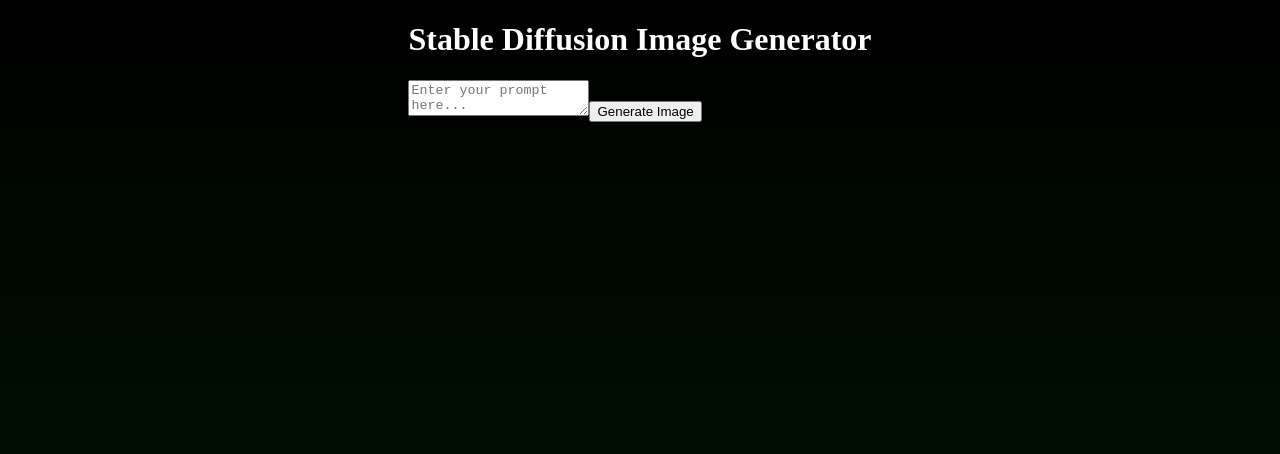
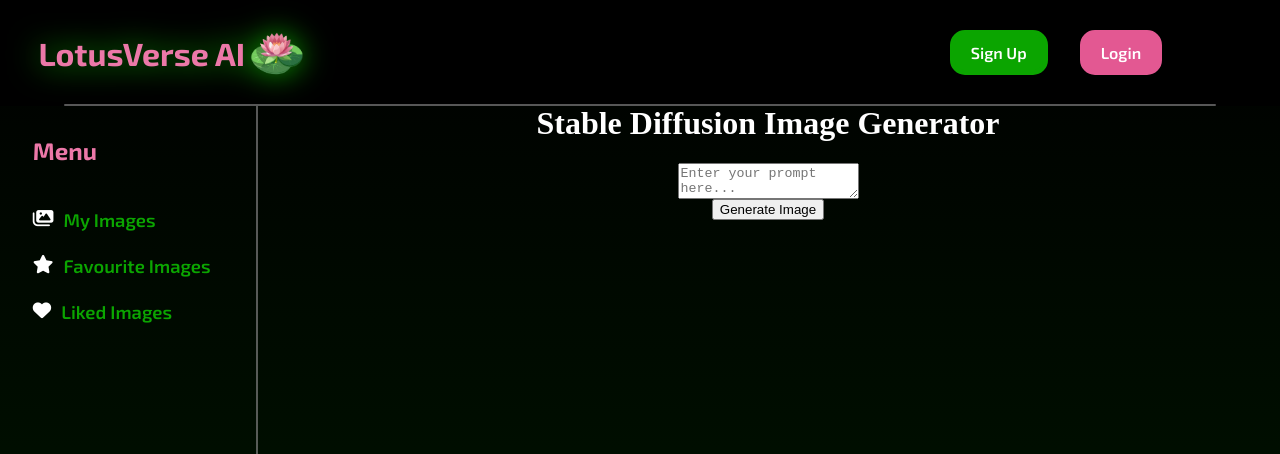
Before and after one commit to Xanadude2112/lotus-verse-ai, a React (Vite) app in the folder client/: page /images/generate in a window 1280 px wide. Shown: the top 454 px of the page. Built offline with nearby package versions, Linux system fonts and the light colour scheme; no server answers.

Commit message:
set up posts page

```diff
--- a/client/package.json
+++ b/client/package.json
@@ -13,7 +13,8 @@
     "axios": "^1.7.7",
     "react": "^18.3.1",
     "react-dom": "^18.3.1",
-    "react-router-dom": "^6.26.2"
+    "react-router-dom": "^6.26.2",
+    "timeago.js": "^4.0.2"
   },
   "devDependencies": {
     "@eslint/js": "^9.9.0",
--- a/client/src/App.jsx
+++ b/client/src/App.jsx
@@ -4,6 +4,7 @@ import { Landing } from "./pages/Landing";
 import { Posts } from "./pages/Posts";
 import { GenerateImage } from "./pages/GenerateImage";
 import "./styles/App.scss";
+const apiToken = import.meta.env.VITE_AI_API_TOKEN; // Assuming this is correct
 
 function App() {
   const [userIsLoggedIn, setUserIsLoggedIn] = useState(() => {
@@ -23,6 +24,81 @@ function App() {
     }
   }, [userIsLoggedIn]);
 
+  const [prompt_text, setPrompt_text] = useState("");
+  const [image, setImage] = useState(null);
+  const [loading, setLoading] = useState(false);
+
+  const throttle = (func, limit) => {
+    let inThrottle;
+    return function () {
+      const args = arguments;
+      const context = this;
+      if (!inThrottle) {
+        func.apply(context, args);
+        inThrottle = true;
+        setTimeout(() => (inThrottle = false), limit);
+      }
+    };
+  };
+
+  const generateImage = async () => {
+    setLoading(true);
+    try {
+      const response = await fetch(
+        "https://api-inference.huggingface.co/models/black-forest-labs/FLUX.1-schnell",
+        {
+          headers: {
+            Authorization: `Bearer ${apiToken}`,
+            "Content-Type": "application/json",
+          },
+          method: "POST",
+          body: JSON.stringify({ inputs: prompt_text }), // Use prompt_text here
+        }
+      );
+
+      if (response.status === 429) {
+        // Handle rate limiting
+        console.warn("Rate limited. Retrying in 5 seconds...");
+        setTimeout(() => generateImage(), 5000);
+        return;
+      }
+
+      if (!response.ok) {
+        throw new Error(`HTTP error! status: ${response.status}`);
+      }
+
+      const blob = await response.blob();
+      const imageUrl = URL.createObjectURL(blob);
+      setImage(imageUrl);
+    } catch (error) {
+      console.error("Error generating image:", error);
+    } finally {
+      setLoading(false);
+    }
+  };
+
+  const throttledGenerateImage = throttle(generateImage, 5000); // Use throttled function
+
+  const saveImageToDatabase = async () => {
+    try {
+      const backendResponse = await fetch(
+        "http://localhost:8080/images/:id/generate",
+        {
+          headers: {
+            "Content-Type": "application/json",
+          },
+          method: "POST",
+          body: JSON.stringify({ prompt_text, image_url: image }), // Ensure prompt_text and image are used
+        }
+      );
+      if (!backendResponse.ok) {
+        throw new Error(`HTTP error! status: ${backendResponse.status}`);
+      }
+      console.log("Image saved to database successfully!");
+    } catch (error) {
+      console.error("Error saving image to database:", error);
+    }
+  };
   return (
     <div className="App">
       <Router>
@@ -50,7 +126,23 @@ function App() {
               />
             }
           />
-          <Route path="/images/generate" element={<GenerateImage />} />
+          <Route
+            path="/images/generate"
+            element={
+              <GenerateImage
+                userIsLoggedIn={userIsLoggedIn}
+                setUserIsLoggedIn={setUserIsLoggedIn}
+                setLoginState={setLoginState}
+                setSignupState={setSignupState}
+                prompt_text={prompt_text}
+                setPrompt_text={setPrompt_text}
+                loading={loading}
+                setLoading={setLoading}
+                image={image}
+                throttledGenerateImage={throttledGenerateImage}
+              />
+            }
+          />
         </Routes>
       </Router>
     </div>
--- a/client/src/components/Navbar.jsx
+++ b/client/src/components/Navbar.jsx
@@ -19,7 +19,7 @@ export const Navbar = ({
 
   return (
     <nav className="navbar">
-      <h1 className="nav-title">
+      <h1 className="nav-title" onClick={()=> {navigate("/posts")}}>
         LotusVerse AI <img className="nav-lotus" src={lotus} alt="" />
       </h1>
       <div className="nav-interaction">
--- a/client/src/components/Posts/PostsList.jsx
+++ b/client/src/components/Posts/PostsList.jsx
@@ -1,4 +1,5 @@
 import { PostsListItems } from "./PostsListItems";
+import "../../styles/PostsList.scss";
 
 export const PostsList = ({ posts }) => {
   return (
@@ -10,6 +11,7 @@ export const PostsList = ({ posts }) => {
           postImage={post.img_url}
           postCaption={post.caption}
           postTime={post.created_at}
+          postUsername={post.username}
         />
       ))}
     </div>
--- a/client/src/pages/GenerateImage.jsx
+++ b/client/src/pages/GenerateImage.jsx
@@ -1,86 +1,35 @@
 import React, { useState } from "react";
+import { Navbar } from "../components/Navbar";
+import { LeftNavbar } from "../components/LeftNavbar";
+import "../styles/GenerateImage.scss";
+import "../styles/LeftNavbar.scss";
 
-const apiToken = import.meta.env.VITE_AI_API_TOKEN; // Assuming this is correct
+export const GenerateImage = ({
+  userIsLoggedIn,
+  setUserIsLoggedIn,
+  setLoginState,
+  setSignupState,
+  prompt_text,
+  setPrompt_text,
+  loading,
+  setLoading,
+  image,
+  throttledGenerateImage
+}) => {
 
-export const GenerateImage = () => {
-  const [prompt_text, setPrompt_text] = useState("");
-  const [image, setImage] = useState(null);
-  const [loading, setLoading] = useState(false);
-
-  const throttle = (func, limit) => {
-    let inThrottle;
-    return function () {
-      const args = arguments;
-      const context = this;
-      if (!inThrottle) {
-        func.apply(context, args);
-        inThrottle = true;
-        setTimeout(() => (inThrottle = false), limit);
-      }
-    };
-  };
-
-  const generateImage = async () => {
-    setLoading(true);
-    try {
-      const response = await fetch(
-        "https://api-inference.huggingface.co/models/black-forest-labs/FLUX.1-schnell",
-        {
-          headers: {
-            Authorization: `Bearer ${apiToken}`,
-            "Content-Type": "application/json",
-          },
-          method: "POST",
-          body: JSON.stringify({ inputs: prompt_text }), // Use prompt_text here
-        }
-      );
-
-      if (response.status === 429) {
-        // Handle rate limiting
-        console.warn("Rate limited. Retrying in 5 seconds...");
-        setTimeout(() => generateImage(), 5000);
-        return;
-      }
-
-      if (!response.ok) {
-        throw new Error(`HTTP error! status: ${response.status}`);
-      }
-
-      const blob = await response.blob();
-      const imageUrl = URL.createObjectURL(blob);
-      setImage(imageUrl);
-    } catch (error) {
-      console.error("Error generating image:", error);
-    } finally {
-      setLoading(false);
-    }
-  };
-
-  const throttledGenerateImage = throttle(generateImage, 5000); // Use throttled function
-
-  const saveImageToDatabase = async () => {
-    try {
-      const backendResponse = await fetch(
-        "http://localhost:8080/images/:id/generate",
-        {
-          headers: {
-            "Content-Type": "application/json",
-          },
-          method: "POST",
-          body: JSON.stringify({ prompt_text, image_url: image }), // Ensure prompt_text and image are used
-        }
-      );
-      if (!backendResponse.ok) {
-        throw new Error(`HTTP error! status: ${backendResponse.status}`);
-      }
-      console.log("Image saved to database successfully!");
-    } catch (error) {
-      console.error("Error saving image to database:", error);
-    }
-  };
 
   return (
-    <div className="app-container">
+    <div className="generate-image-master">
+      <Navbar
+        userIsLoggedIn={userIsLoggedIn}
+        setUserIsLoggedIn={setUserIsLoggedIn}
+        setLoginState={setLoginState}
+        setSignupState={setSignupState}
+      />
+      <div className="images-generate-left-navbar">
+        <LeftNavbar />
+      </div>
+      <div className="generate-image-ui">
         <h1>Stable Diffusion Image Generator</h1>
         <textarea
           placeholder="Enter your prompt here..."
@@ -90,7 +39,10 @@ export const GenerateImage = () => {
         <button onClick={throttledGenerateImage} disabled={loading}>
           {loading ? "Generating..." : "Generate Image"}
         </button>
-      {image && <img src={image} alt="Generated" style={{ width: "600px" }} />}
+        {image && (
+          <img src={image} alt="Generated" style={{ width: "600px" }} />
+        )}
+      </div>
     </div>
   );
 };
--- /dev/null
+++ b/client/src/styles/GenerateImage.scss
@@ -0,0 +1,31 @@
+.generate-image-master {
+  display: flex;
+  flex-direction: row; /* Change to row */
+  justify-content: flex-start; /* Align items to the start */
+  align-items: flex-start; /* Keep both navbar and content aligned */
+  width: 100vw;
+  margin-top: 6.5%;
+}
+
+.images-generate-left-navbar {
+  width: 20%;
+  display: flex;
+  flex-direction: column;
+  align-items: flex-start;
+  justify-content: flex-start;
+  height: 100vh;
+  border-right: solid 2px #8a8a8aa2;
+  position: fixed; /* Make the navbar fixed on the left */
+  left: 0;
+  top: 0;
+  margin-top: 6.5%;
+}
+
+.generate-image-ui {
+  flex-grow: 1;
+  margin-left: 20%; /* Push the content to the right to leave space for the navbar */
+  display: flex;
+  flex-direction: column;
+  align-items: center;
+  justify-content: center;
+}
--- a/client/src/styles/Navbar.scss
+++ b/client/src/styles/Navbar.scss
@@ -28,6 +28,7 @@
   color: #ec78a8;
   filter: drop-shadow(0 0 1rem #0ba500);
   margin-left: 3%;
+  cursor: pointer;
   animation: glow 5s infinite alternate ease-in-out;
 }
 
--- a/client/src/styles/Posts.scss
+++ b/client/src/styles/Posts.scss
@@ -9,8 +9,8 @@
 
 .post-ui {
   display: flex;
-  justify-content: flex-start; /* Align content to the left */
-  align-items: flex-start; /* Align items at the top */
+  justify-content: flex-start;
+  align-items: flex-start;
   width: 100%;
   margin-top: 1%;
 }
@@ -19,14 +19,19 @@
   width: 20%;
   display: flex;
   flex-direction: column;
-  align-items: flex-start; /* Align the content of the navbar to the left */
+  align-items: flex-start;
   justify-content: flex-start;
   height: 100vh;
   border-right: solid 2px #8a8a8aa2;
+  position: fixed;
+  left: 0;
+  top: 0;
+  margin-top: 6.5%;
 }
 
 .posts-content {
-  flex-grow: 1;
+  width: 80%;
+  margin-left: 20%;
   display: flex;
   flex-direction: column;
   align-items: center;
--- /dev/null
+++ b/client/src/styles/PostsList.scss
@@ -0,0 +1,8 @@
+.posts-list {
+  display: flex;
+  flex-wrap: wrap;
+  justify-content: space-between; /* Ensures posts are evenly spaced */
+  align-items: flex-start; /* Aligns posts to the top */
+  width: 90%;
+  margin-top: 5%;
+}
```
Also changed, not shown: client/src/components/Posts/PostsListItems.jsx (+32 -10 lines), client/src/styles/PostsListItems.scss (added, +102 -0 lines), 2 other files (tests, documents, lock files or other folders). Lines whose indentation alone changed are shown as unchanged.
